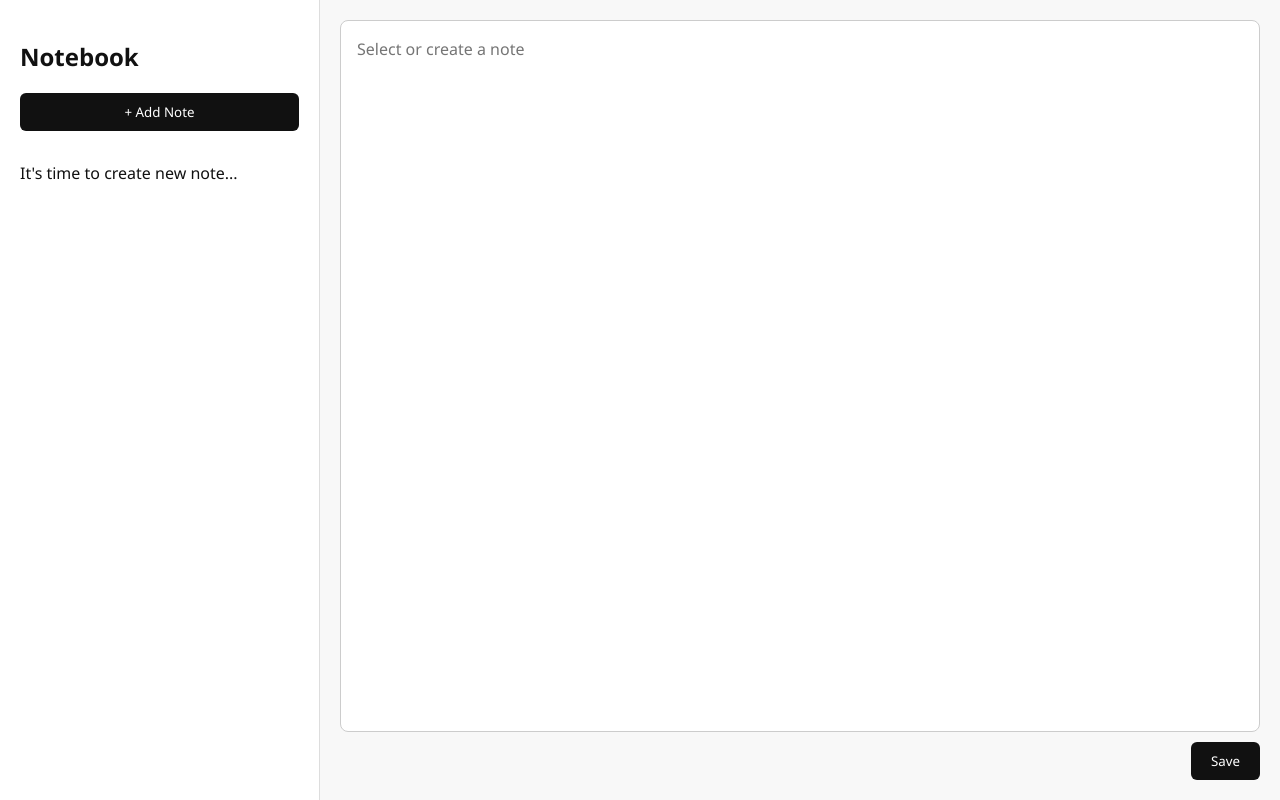
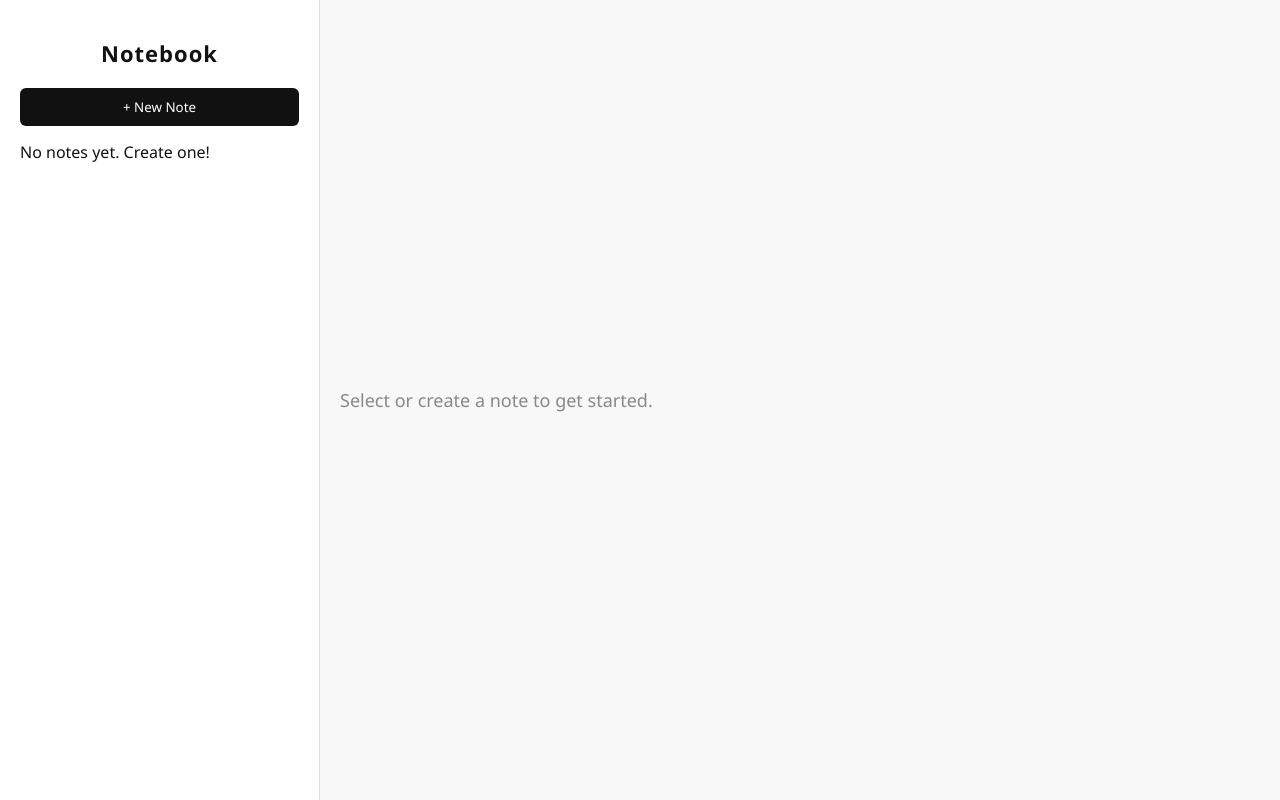
Before and after one commit to rizo0103/electronic-notebook, a React (Vite) app: page / in a window 1280 px wide. Built offline with nearby package versions, Linux system fonts and the light colour scheme.

Commit message:
finished creating/updating/deleting notes functionality

```diff
--- a/src/App.jsx
+++ b/src/App.jsx
@@ -1,78 +1,31 @@
-/* eslint-disable no-unused-vars */
 // src/App.jsx
-import { useState, useEffect } from "react";
+import { useState } from "react";
 import "./App.css";
-import { db } from "./db";
+import { useNotes } from "./hooks/useNotes";
 import Sidebar from "./components/Sidebar";
 import Editor from "./components/Editor";
 
 function App() {
-    const [ activeNoteId, setActiveNoteId ] = useState(null);
+    const { notes, handleAddNote, handleDeleteNote, handleRenameNote, handleReloadNotes } = useNotes();
+    const [activeNoteId, setActiveNoteId] = useState(null);
 
-  return (
+    const activeNote = notes.find(note => note.id === activeNoteId);
+
+    return (
         <main className="app-container">
-            {/* <aside className="sidebar">
-                <h2 className="logo">Notebook</h2>
-                <button className="add-btn" onClick={addNote}>+ New Note</button>
-                <div className="note-list">
-                    {notes.map(note => (
-                        <div
-                            key={note.id}
-                            className={`note-item ${activeNote === note.id ? "active" : ""}`}
-                            onClick={() => selectNote(note)}
-                            onDoubleClick={() => renameNote(note)}
-                        >
-                            <div style={{ display: "flex", justifyContent: "space-between", alignItems: "center" }}>
-                                <span style={{ overflow: "hidden", textOverflow: "ellipsis", whiteSpace: "nowrap", maxWidth: "75%" }}>
-                                    {note.title || "Untitled"}
-                                </span>
-                                <button
-                                    onClick={(e) => {
-                                        e.stopPropagation();
-                                        deleteNote(note.id);
-                                    }}
-                                    style={{
-                                        background: "transparent",
-                                        border: "none",
-                                        cursor: "pointer",
-                                        color: activeNote === note.id ? "#fff" : "#666",
-                                        fontSize: "14px",
-                                    }}
-                                    title="Delete note"
-                                >
-                                🗑
-                                </button>
-                            </div>
-                        </div>
-                    ))}
-                </div>
-            </aside>
-
-            <main className="editor">
-                {activeNote ? (
-                <>
-                    <textarea
-                        className="note-editor"
-                        value={text}
-                        onChange={e => setText(e.target.value)}
-                        placeholder="Write your note..."
-                    />
-                    <div style={{ display: "flex", gap: 8 }}>
-                        <button
-                            className="save-btn"
-                            onClick={saveNote}
-                            title="Save"
-                        >
-                            Save
-                        </button>
-                    </div>
-                </>
-                ) : (
-                    <div className="empty">Select or create a note</div>
-                )}
-            </main> */}
-            <Sidebar setActiveNoteId={setActiveNoteId} activeNoteId={activeNoteId} />
-            <Editor id={activeNoteId} />
+            <Sidebar
+                notes={notes}
+                activeNoteId={activeNoteId}
+                setActiveNoteId={setActiveNoteId}
+                onAddNote={handleAddNote}
+                onDeleteNote={handleDeleteNote}
+                onRenameNote={handleRenameNote}
+            />
+            <Editor
+                key={activeNoteId} // Important: This resets the Editor when the note changes
+                activeNote={activeNote}
+                onNoteUpdate={handleReloadNotes}
+            />
         </main>
     );
 }
--- a/src/components/Editor.jsx
+++ b/src/components/Editor.jsx
@@ -1,22 +1,41 @@
-/* eslint-disable react-hooks/exhaustive-deps */
-import React, { useEffect, useState } from 'react';
-import { getNoteById } from '../services/noteService';
+// src/components/Editor.jsx
+import React, { useState, useEffect } from 'react';
+import { updateNote } from '../services/noteService';
 
-const Editor = ({ id }) => {
-    const [ content, setContent ] = useState("");
+const Editor = ({ activeNote, onNoteUpdate }) => {
+    const [content, setContent] = useState('');
 
-    const getNoteData = async () => {
-        setContent(await getNoteById(id).content);
+    useEffect(() => {
+        // When the active note changes, update the editor's content
+        setContent(activeNote ? activeNote.content : '');
+    }, [activeNote]);
+
+    const handleSave = async () => {
+        if (!activeNote) return;
+
+        await updateNote(activeNote.id, { content });
+        // Notify the parent component that a note has been updated
+        // so the sidebar can refresh its timestamps.
+        if (onNoteUpdate) {
+            onNoteUpdate();
+        }
     };
 
-    useEffect(() => {
-        getNoteData();
-    }, []);
+    if (!activeNote) {
+        return <div className="editor empty">Select or create a note to get started.</div>;
+    }
 
     return (
         <section className='editor'>
-            <textarea placeholder={id ? "Write your note..." : "Select or create a note"} className="note-editor" value={content} onChange={(e) => setContent(e.target.value)} />
-            <button className='save-btn'>Save</button>
+            <textarea
+                className="note-editor"
+                value={content}
+                onChange={(e) => setContent(e.target.value)}
+                placeholder="Write your note here..."
+            />
+            <button className='save-btn' onClick={handleSave} title="Save">
+                Save
+            </button>
         </section>
     );
 };
--- a/src/components/NoteList.jsx
+++ b/src/components/NoteList.jsx
@@ -1,24 +1,49 @@
-import React, { useState } from 'react';
-import { deleteNote, renameNote } from '../services/noteService';
+// src/components/NoteList.jsx
+import React from 'react';
 
-const NoteList = ({ notes, setNotes, activeNoteId, setActiveNoteId }) => {
-    const [ renaimingNoteId, setRenamingNoteId ] = useState(null);
-
-    const selectNote = (note) => {
-        setActiveNoteId(note.id);
-    };
+const NoteList = ({
+    notes,
+    activeNoteId,
+    setActiveNoteId,
+    onDeleteNote,
+    onRenameNote
+}) => {
 
     return (
         <div className='note-list'>
             {notes.length > 0 ? (
                 notes.map(note => (
-                    <div key={note.id} className={`note-item ${activeNoteId === note.id ? "active" : ""}`} onClick={() => selectNote(note)} onDoubleClick={() => renameNote(note)}>
-                        <span onDoubleClick={() => setRenamingNoteId(note.id)} contentEditable={renaimingNoteId && renaimingNoteId === note.id}> {note.title || "Untitled"} </span>
-                        <div onClick={async () => await deleteNote(note.id, setNotes)}> 🗑 </div>
+                    <div
+                        key={note.id}
+                        className={`note-item ${activeNoteId === note.id ? "active" : ""}`}
+                        onClick={() => setActiveNoteId(note.id)}
+                        onDoubleClick={() => onRenameNote(note.id, note.title)}
+                    >
+                        <div style={{ display: "flex", justifyContent: "space-between", alignItems: "center" }}>
+                            <span style={{ overflow: "hidden", textOverflow: "ellipsis", whiteSpace: "nowrap", maxWidth: "75%" }}>
+                                {note.title || "Untitled"}
+                            </span>
+                            <button
+                                onClick={(e) => {
+                                    e.stopPropagation(); // Prevent note selection
+                                    onDeleteNote(note.id);
+                                }}
+                                style={{
+                                    background: "transparent",
+                                    border: "none",
+                                    cursor: "pointer",
+                                    color: activeNoteId === note.id ? "#fff" : "#666",
+                                    fontSize: "14px",
+                                }}
+                                title="Delete note"
+                            >
+                                🗑
+                            </button>
+                        </div>
                     </div>
                 ))
             ) : (
-                <p> It's time to create new note... </p>
+                <div className="empty-list">No notes yet. Create one!</div>
             )}
         </div>
     );
--- a/src/components/Sidebar.jsx
+++ b/src/components/Sidebar.jsx
@@ -1,23 +1,32 @@
-import React, { useEffect, useState } from 'react'
+// src/components/Sidebar.jsx
+import React from 'react';
 import NoteList from './NoteList';
-import { addNote, getAllNotes } from '../services/noteService';
 
-const Sidebar = ({ activeNoteId, setActiveNoteId }) => {
-    const [ notes, setNotes ] = useState([]);
+const Sidebar = ({
+    notes,
+    activeNoteId,
+    setActiveNoteId,
+    onAddNote,
+    onDeleteNote,
+    onRenameNote
+}) => {
 
-    const getNotes = async () => {
-        setNotes(await getAllNotes());
-    }
-
-    useEffect(() => {
-        getNotes();
-    }, []);
+    const handleAddNote = async () => {
+        const newNoteId = await onAddNote();
+        setActiveNoteId(newNoteId); // Select the new note
+    };
 
     return (
         <aside className='sidebar'>
-            <h2> Notebook </h2>
-            <button className='add-btn' onClick={() => addNote(setNotes)}> + Add Note </button>
-            <NoteList notes={notes} setNotes={setNotes} activeNoteId={activeNoteId} setActiveNoteId={setActiveNoteId} />
+            <h2 className='logo'>Notebook</h2>
+            <button className='add-btn' onClick={handleAddNote}>+ New Note</button>
+            <NoteList
+                notes={notes}
+                activeNoteId={activeNoteId}
+                setActiveNoteId={setActiveNoteId}
+                onDeleteNote={onDeleteNote}
+                onRenameNote={onRenameNote}
+            />
         </aside>
     );
 };
--- a/src/hooks/useNotes.js
+++ b/src/hooks/useNotes.js
@@ -0,0 +1,48 @@
+// src/hooks/useNotes.js
+import { useState, useEffect } from "react";
+import * as noteService from "../services/noteService";
+
+export const useNotes = () => {
+    const [notes, setNotes] = useState([]);
+
+    useEffect(() => {
+        // Initial load of notes
+        handleReloadNotes();
+    }, []);
+
+    const handleReloadNotes = async () => {
+        const allNotes = await noteService.getAllNotes();
+        // sort by most recently updated
+        allNotes.sort((a, b) => b.updatedAt - a.updatedAt);
+        setNotes(allNotes);
+    };
+
+    const handleAddNote = async () => {
+        const newNoteId = await noteService.addNote();
+        await handleReloadNotes();
+        return newNoteId; // Return the new ID to select it
+    };
+
+    const handleDeleteNote = async (id) => {
+        const confirmed = window.confirm("Are you sure you want to delete this note?");
+        if (confirmed) {
+            await noteService.deleteNote(id);
+            await handleReloadNotes();
+        }
+    };
+
+    const handleRenameNote = async (id, currentTitle) => {
+        const newTitle = window.prompt("Rename note:", currentTitle);
+        if (newTitle !== null && newTitle !== currentTitle) {
+            await noteService.renameNote(id, newTitle);
+            await handleReloadNotes();
+        }
+    };
+
+    return {
+        notes,
+        handleAddNote,
+        handleDeleteNote,
+        handleRenameNote,
+    };
+};
```
Also changed, not shown: src/services/noteService.js (+4 -6 lines).
